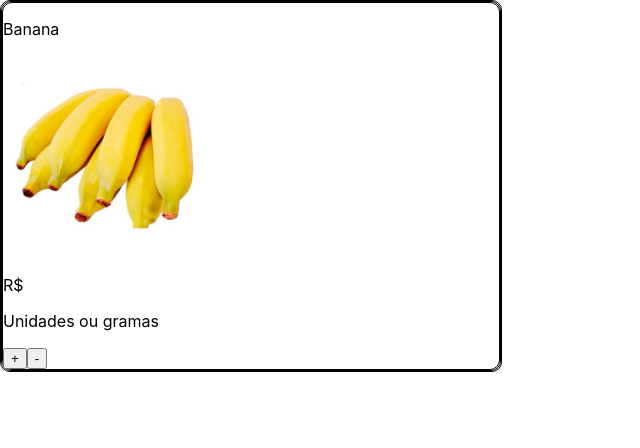
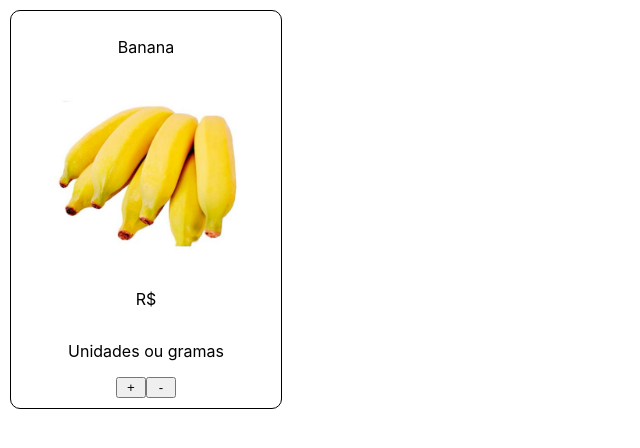
Before and after one commit to gastaud21/fruteira, a React (Create React App) app in the folder my-app/: page / in a window 1280 px wide. Shown: the top 448 px of the page, without its empty margins (0-640 px from the left). Built offline with nearby package versions, Linux system fonts and the light colour scheme.

Commit message:
modificação layout card

```diff
--- a/my-app/src/components/Fruits/fruits.css
+++ b/my-app/src/components/Fruits/fruits.css
@@ -1,10 +1,28 @@
 img {
   width: 200px;
   height: 200px;
+  align-self: center;
 }
 
-div {
-  max-width: 500px;
+.card {
+  max-width: 250px;
   border: 1px solid;
   border-radius: 10px;
+  display: flex;
+  flex-direction: column;
+  padding: 10px;
+  margin: 10px;
 }
+
+p {
+  align-self: center;
+}
+
+.card-button {
+  display: flex;
+  justify-content: center;
+}
+
+button {
+  width: 30px;
+}
--- a/my-app/src/components/Fruits/fruits.js
+++ b/my-app/src/components/Fruits/fruits.js
@@ -5,13 +5,15 @@ const Fruits = (props) => {
   const { children } = props;
 
   return (
-    <div>
+    <div className="card">
       <p>{children}</p>
       <img src={Banana} alt="Banana"></img>
       <p>R$</p>
       <p>Unidades ou gramas</p>
-      <button>+</button>
-      <button>-</button>
+      <div className="card-button">
+        <button>+</button>
+        <button>-</button>
+      </div>
     </div>
   );
 };
```
